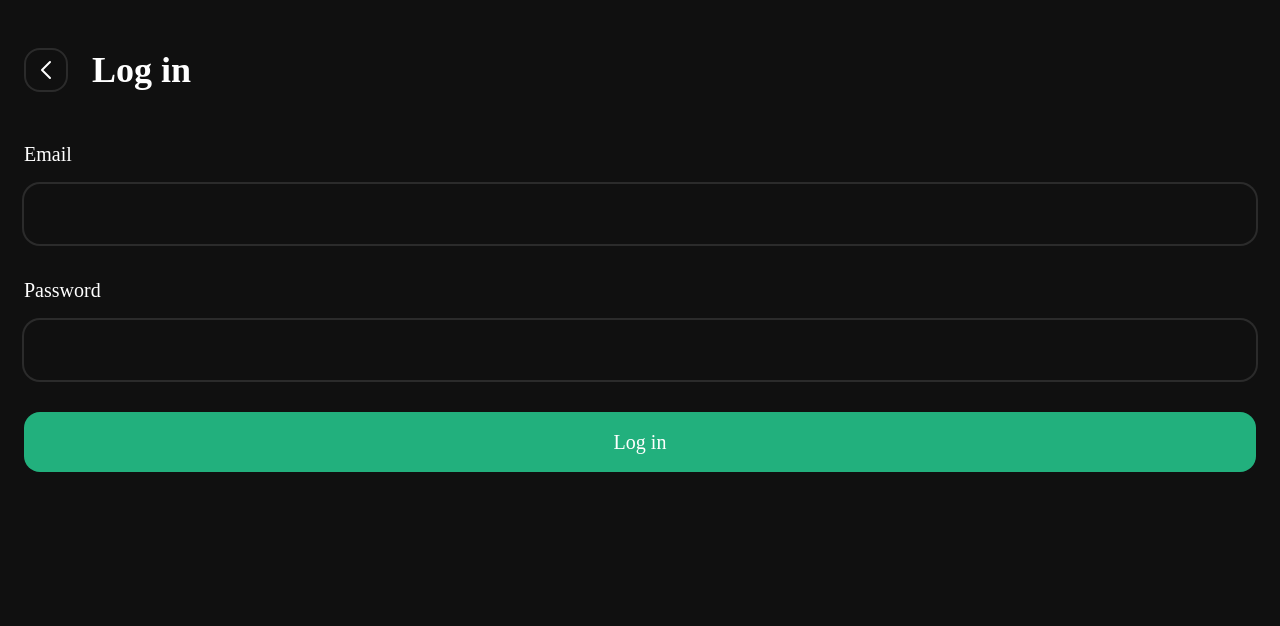
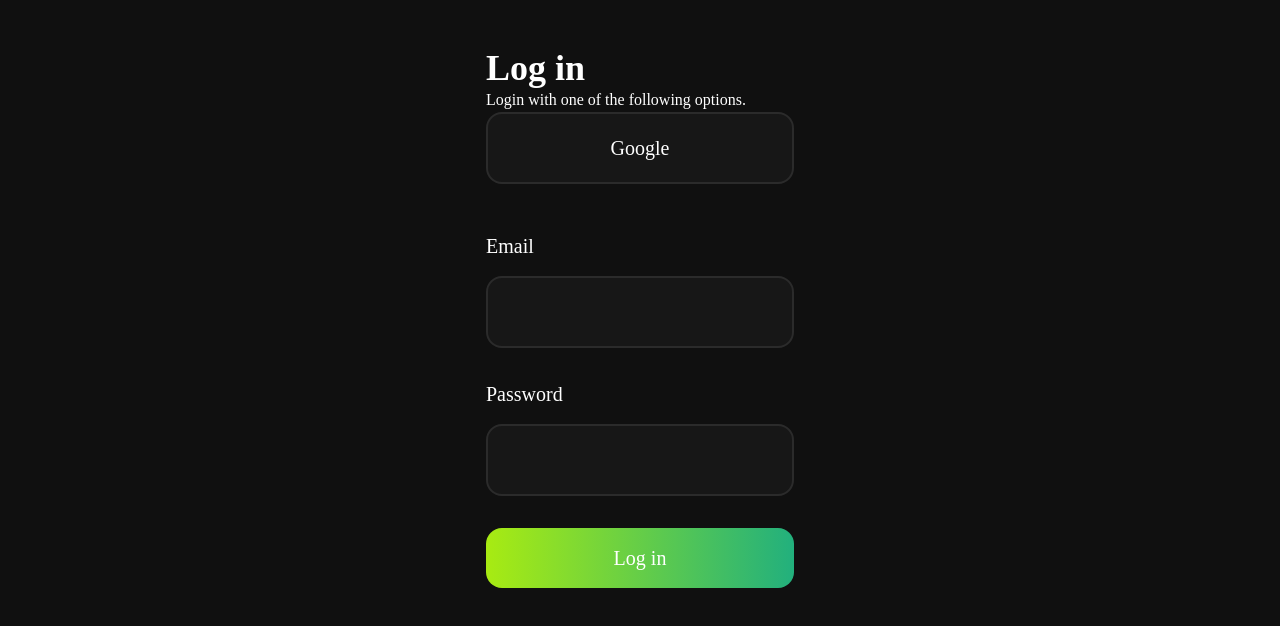
Before and after one commit to ziruiproject/classroom-svelte, a SvelteKit app: page /login in a window 1280 px wide. Shown: the top 626 px of the page. Built offline with nearby package versions, Linux system fonts and the light colour scheme; a web font is replaced by a local one.

Commit message:
buillding google button

```diff
--- a/src/app.css
+++ b/src/app.css
@@ -2,9 +2,21 @@
 @tailwind components;
 @tailwind utilities;
 
-.form-input {
-    background-color: transparent;
-    @apply text-xl font-light w-full p-4 rounded-2xl outline-none stroke-none border-none ring-2 ring-light-gray focus:ring-green focus:ring-2;
+input:-webkit-autofill,
+input:-webkit-autofill:hover,
+input:-webkit-autofill:focus,
+input:-webkit-autofill:active{
+    -webkit-background-clip: text;
+    -webkit-text-fill-color: white;
+    transition: background-color 2s ease-in-out 0s;
+}
+
+body {
+    @apply bg-black h-screen text-white px-6 py-12 w-screen;
+}
+
+.form {
+    @apply md:p-5 bg-gray text-xl font-thin w-full p-4 rounded-2xl outline-none stroke-none border-solid border-2 border-light-gray focus:outline-none focus:stroke-none focus:border-green;
 }
 
 @layer components {
@@ -13,6 +25,47 @@
     }
 
     .button {
-        @apply bg-green py-4 text-xl rounded-2xl;
+        background: linear-gradient(90deg, rgba(168,235,18,1) 0%, rgba(34,176,125,1) 100%);
+
+        @apply py-4 text-xl rounded-2xl;
     }
+
+    /* @keyframes gradientAnimation {
+        0% {
+            background: linear-gradient(90deg, rgba(168,235,18,1) 0%, rgba(34,176,125,1) 100%);
+        }
+        10% {
+            background: linear-gradient(90deg, rgba(168,235,18,1) 10%, rgba(34,176,125,1) 100%);
+        }
+        20% {
+            background: linear-gradient(90deg, rgba(168,235,18,1) 20%, rgba(34,176,125,1) 100%);
+        }
+        30% {
+            background: linear-gradient(90deg, rgba(168,235,18,1) 30%, rgba(34,176,125,1) 100%);
+        }
+        40% {
+            background: linear-gradient(90deg, rgba(168,235,18,1) 40%, rgba(34,176,125,1) 100%);
+        }
+        50% {
+            background: linear-gradient(90deg, rgba(168,235,18,1) 50%, rgba(34,176,125,1) 100%);
+        }
+        60% {
+            background: linear-gradient(90deg, rgba(168,235,18,1) 60%, rgba(34,176,125,1) 100%);
+        }
+        70% {
+            background: linear-gradient(90deg, rgba(168,235,18,1) 70%, rgba(34,176,125,1) 100%);
+        }
+        80% {
+            background: linear-gradient(90deg, rgba(168,235,18,1) 80%, rgba(34,176,125,1) 100%);
+        }
+        90% {
+            background: linear-gradient(90deg, rgba(168,235,18,1) 90%, rgba(34,176,125,1) 100%);
+        }
+        100% {
+            background: linear-gradient(90deg, rgba(34,176,125,1) 0%, rgba(168,235,18,1) 100%);
+
+        }
+    } */
+
+
 }
--- a/src/routes/+layout.svelte
+++ b/src/routes/+layout.svelte
@@ -2,6 +2,4 @@
 	import '../app.css';
 </script>
 
-<main class="bg-black h-screen text-white px-6 py-12 w-screen">
-	<slot />
-</main>
+<slot />
--- a/src/routes/login/+page.svelte
+++ b/src/routes/login/+page.svelte
@@ -21,8 +21,9 @@
 	}
 </script>
 
-<div class="text-white flex items-center">
-	<div class="p-1 border-[2px] border-light-gray rounded-2xl">
+<main class="md:w-1/4 mx-auto my-auto">
+	<div class="flex text-white items-center">
+		<button class="md:hidden block p-1 border-[3px] border-light-gray rounded-2xl">
 			<svg
 				width="32px"
 				height="32px"
@@ -38,18 +39,24 @@
 					stroke-linejoin="round"
 				></path>
 			</svg>
+		</button>
+		<h1 class="text-4xl font-bold pl-6 md:pl-0">Log in</h1>
 	</div>
-	<h1 class="text-4xl font-bold pl-6">Log in</h1>
+
+	<div>
+		<span>Login with one of the following options.</span>
+		<button class="form hover:border-green">Google</button>
 	</div>
 
 	<form on:submit|preventDefault={login} class="pt-12 grid gap-y-8 w-full">
 		<div class="w-full grid gap-y-4">
 			<label for="email" class="label">Email</label>
-		<input type="text" name="email" bind:value={email} class="form-input" />
+			<input type="text" name="email" bind:value={email} class="form" />
 		</div>
 		<div class="w-full grid gap-y-4">
 			<label for="password" class="label">Password</label>
-		<input type="password" name="password" bind:value={password} class="form-input" />
+			<input type="password" name="password" bind:value={password} class="form" />
 		</div>
 		<button type="submit" class="button">Log in</button>
 	</form>
+</main>
--- a/tailwind.config.js
+++ b/tailwind.config.js
@@ -16,6 +16,5 @@ export default {
     }
   },
   plugins: [
-    require('@tailwindcss/forms'),
   ],
 }
```
Lines whose indentation alone changed are shown as unchanged.
